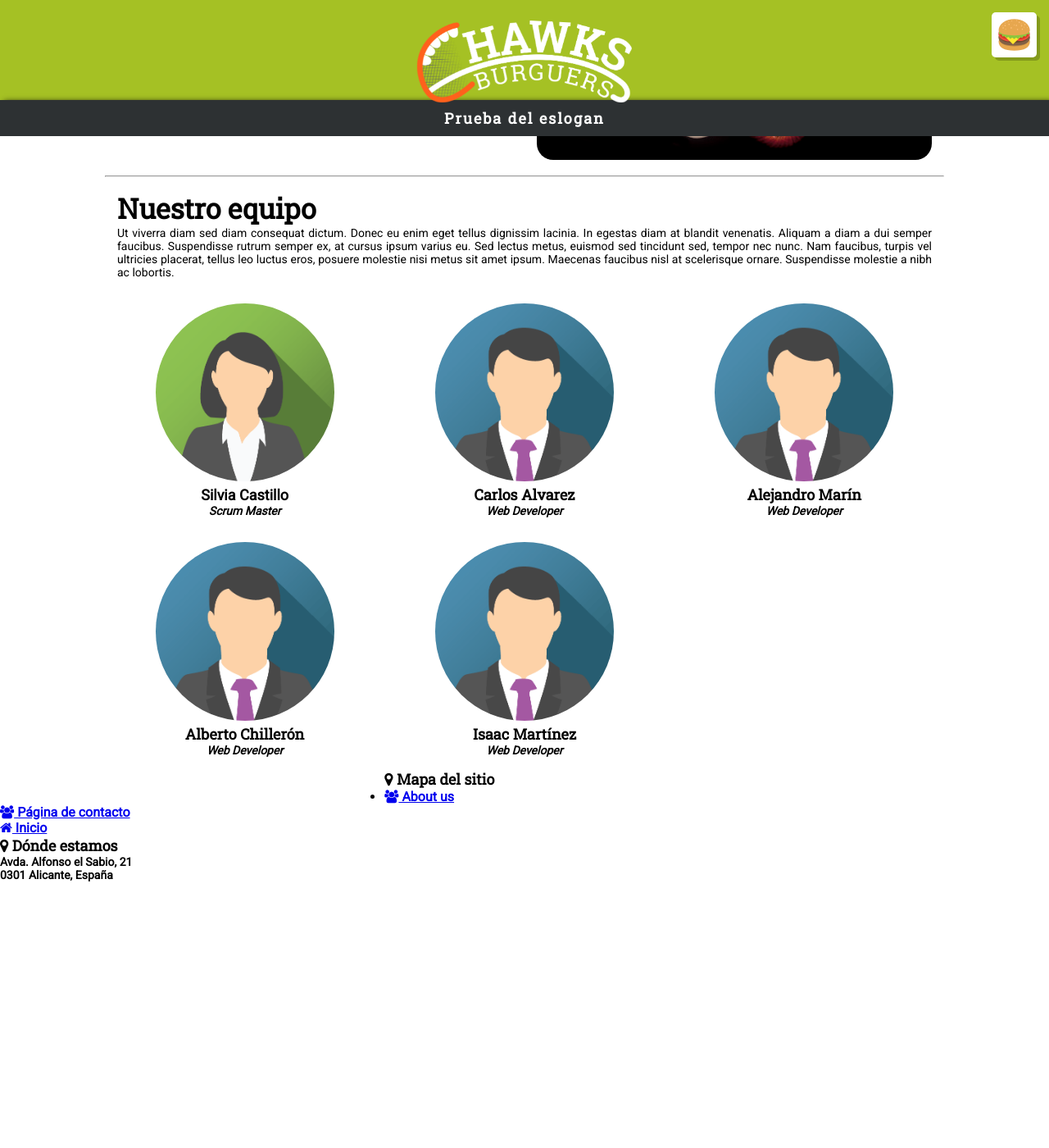
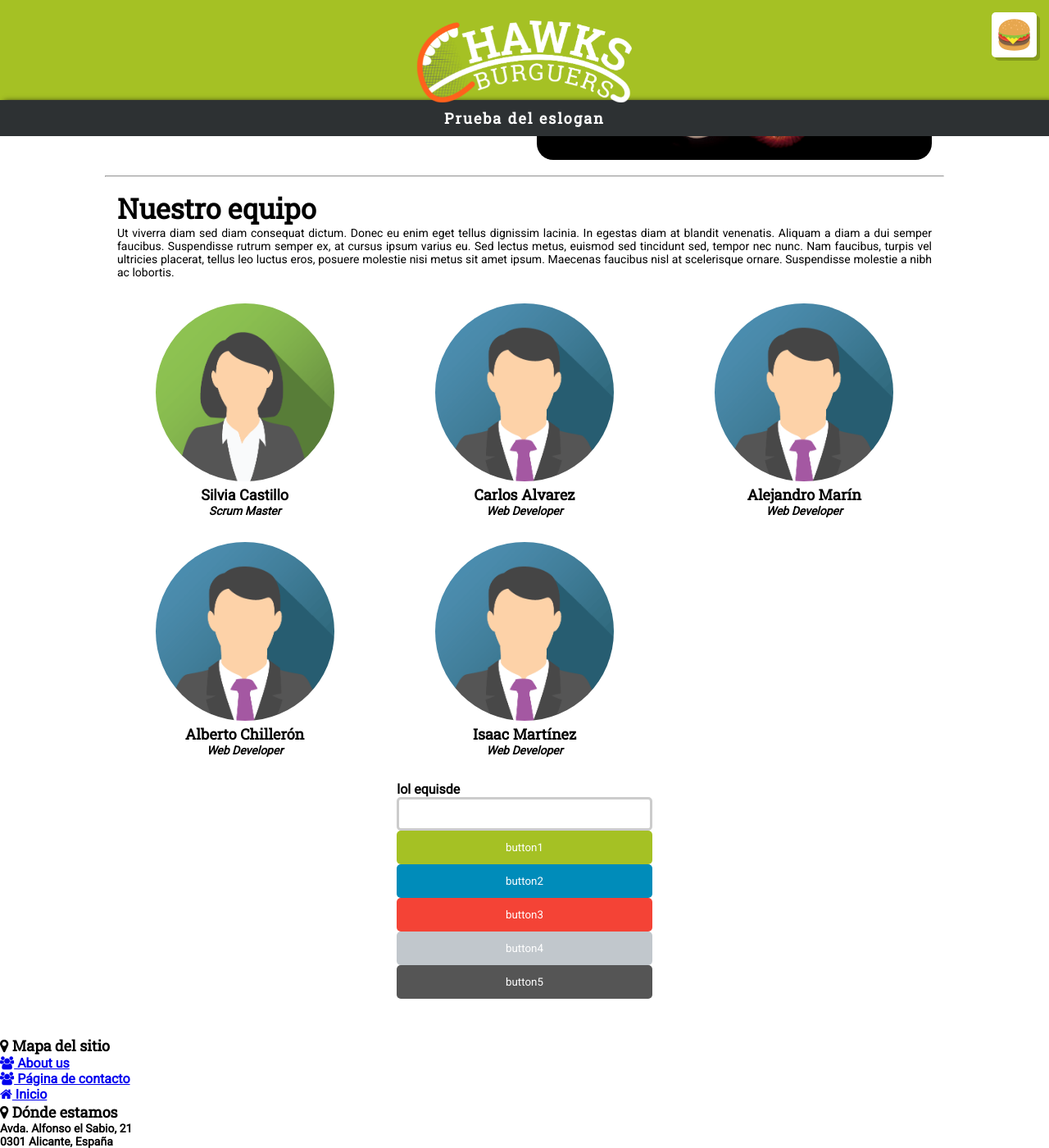
Before and after one commit to cArlitXs/HawksBurgers, a Jekyll site: the page built from about.html, in a window 1280 px wide and 1400 px high, scrolled down 308 px. Shown: the whole window at 82% size. Built offline with Jekyll 4.4.1, drawn with Linux system fonts in a browser that asks for light colours; before the commit the page ends 1383 px from its top, so only the background shows below that.

Commit message:
estilo botones y desaparicion de label para movil

```diff
--- a/about.html
+++ b/about.html
@@ -84,6 +84,18 @@
         </div>
       </div>
     </div>
+    <div class="row">
+    <div class="col-4">
+      <label for="">lol equisde</label>
+      <input type="text"><br>
+      <button class="button button1" type="button" name="button">button1</button>
+      <button class="button button2" type="button" name="button">button2</button>
+      <button class="button button3" type="button" name="button">button3</button>
+      <button class="button button4" type="button" name="button">button4</button>
+      <button class="button button5" type="button" name="button">button5</button>
+    </div>
+    <div class="col-8"></div>
+    </div>
 	</section>
 
   <script>
--- a/css/grid.css
+++ b/css/grid.css
@@ -14,6 +14,9 @@
 /* For mobile phones: */
 [class*="col-"] {
   width: 100%;
+}
+label{
+    visibility: hidden;
 }
 @media only screen and (min-width: 420px) {
   .container{
@@ -39,6 +42,9 @@
     width: 80%;
     margin: 0 auto;
   }
+  label{
+    visibility: visible;
+  }
   /* For desktop: */
   .col-1 {width: 8.33%;}
   .col-2 {width: 16.66%;}
--- a/css/reset.css
+++ b/css/reset.css
@@ -10,6 +10,24 @@
 }
 h1, h2, h3, h4, h5, h6{
   font-family: 'Roboto Slab', serif;
+}
+
+/*---Estilos de input---*/
+
+input, textarea{
+    width: 100%;
+    padding: 10px 10px;
+    box-sizing: border-box;
+    border: 3px solid #ccc;
+    transition: 0.2s;
+    outline: none;
+    border-radius: 5px;
+}
+input:focus {
+    border: 3px solid #a5c124;
+}
+input:invalid:focus {
+   border-color: salmon;
 }
 
 /* Tamanyos de texto */
@@ -41,3 +59,66 @@
 h6, .h6 {
 	font-size: 18px;
 }
+
+/*---Estilos de botones---*/
+
+.button {
+  background-color: #a5c124; /* Green */
+  border: 3px solid transparent;
+  border-radius: 5px;
+  color: white;
+  padding: 10px 10px;
+  text-align: center;
+  text-decoration: none;
+  display: inline-block;
+  transition-duration: 0.2s;
+  cursor: pointer;
+  width: 100%;
+}
+
+.button1 {
+	background-color: #a5c124;
+	color: white;
+}
+.button1:hover, .button1:focus {
+  background-color: white;
+  color: black;
+  border: 3px solid #a5c124;
+}
+
+.button2 {
+	background-color: #008CBA;
+	color: white;
+}
+.button2:hover, .button2:focus {
+  background-color: white;
+  color: black;
+  border: 3px solid #008CBA;
+}
+
+.button3 {
+	background-color: #f44336;
+	color: white;
+}
+.button3:hover, .button3:focus {
+	background-color: white;
+  color: black;
+  border: 3px solid #f44336;
+}
+
+.button4 {background-color: #c1c7cc;}
+.button4:hover, .button4:focus {
+  background-color: white;
+  color: black;
+  border: 3px solid #c1c7cc;
+}
+
+.button5 {
+	background-color: #555555;
+	color: white;
+}
+.button5:hover, .button5:focus {
+  background-color: white;
+  color: black;
+  border: 3px solid #555555;
+}
```
Also changed, not shown: other parts of about.html (+1 -1 lines).
